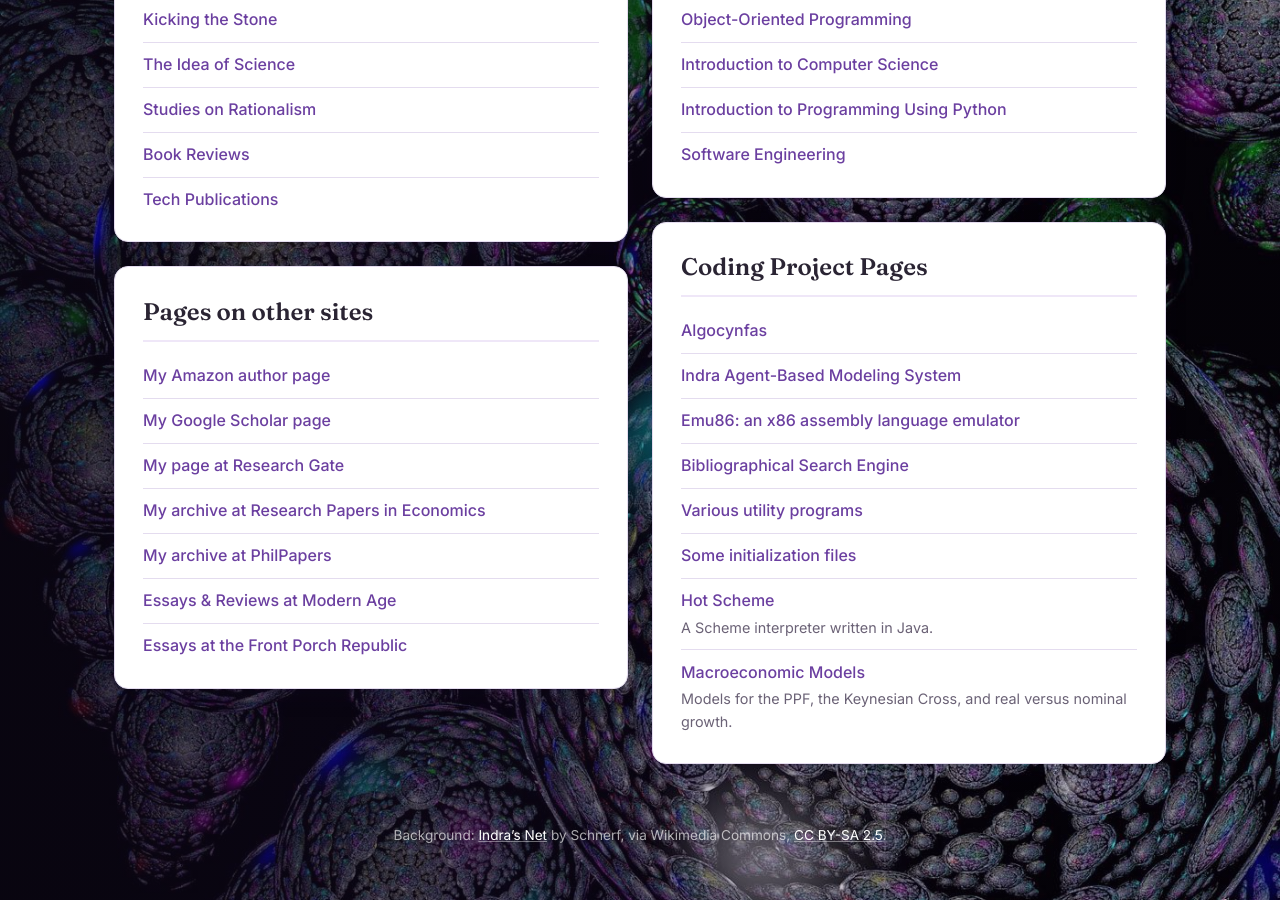
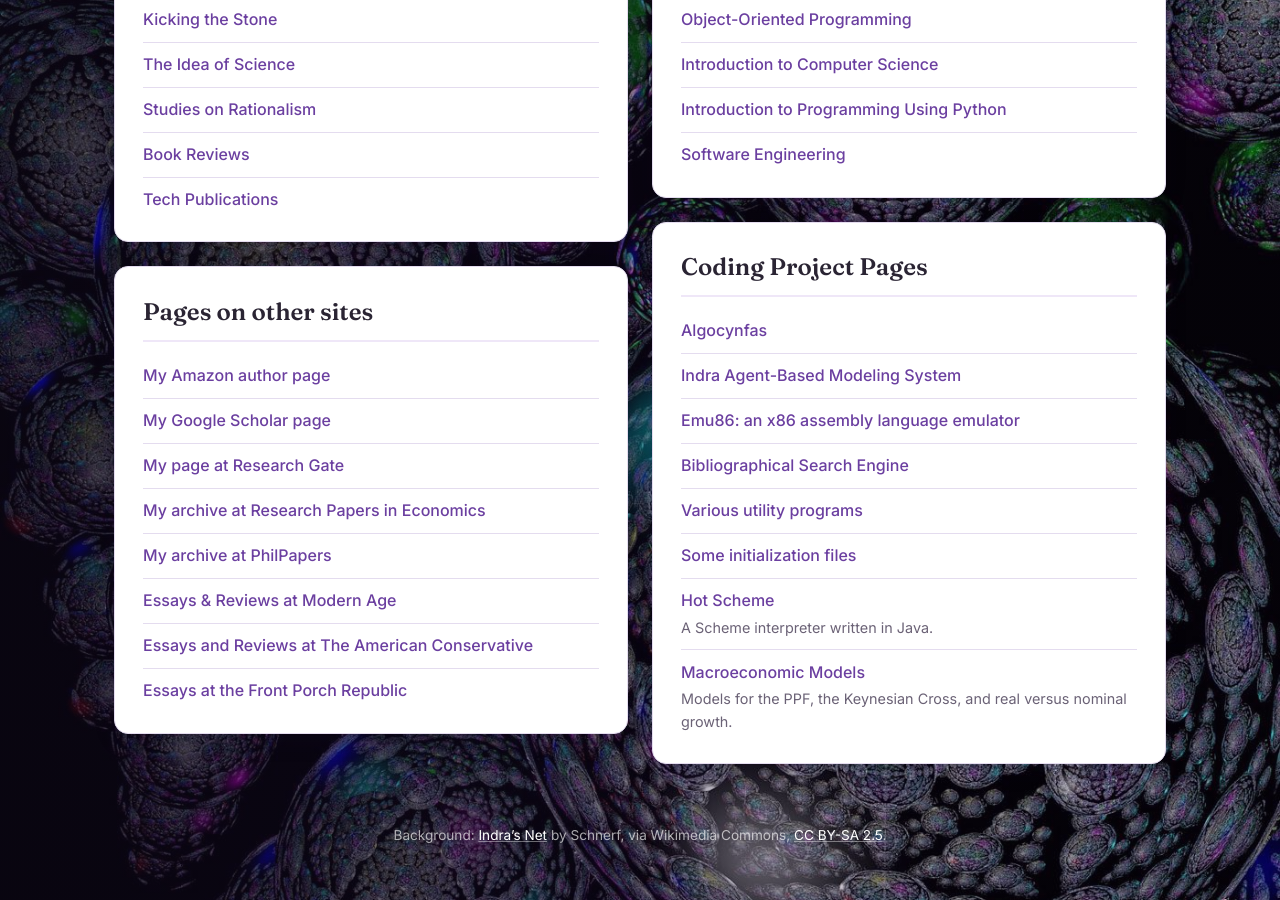
Before and after one commit to gcallah/gcallah.github.io, a Jekyll site: the page index.html, which Jekyll copies as it is, in a window 1280 px wide and 900 px high, scrolled down 936 px. Built offline with Jekyll 4.4.1, drawn with Linux system fonts in a browser that asks for light colours.

Commit message:
Add American Conservative link to Pages on other sites
Co-Authored-By: Claude Opus 5.5 <noreply@anthropic.com>

```diff
--- a/index.html
+++ b/index.html
@@ -78,6 +78,7 @@
                         <li><a href="https://ideas.repec.org/cgi-bin/htsearch?form=extended&wm=wrd&dt=range&ul=&q=Gene+Callahan&cmd=Search%21&wf=000F&s=R&db=&de=">My archive at Research Papers in Economics</a></li>
                         <li><a href="http://philpapers.org/s/Gene%20Callahan">My archive at PhilPapers</a></li>
                         <li><a href="https://modernagejournal.com/?s=Gene+Callahan">Essays &amp; Reviews at Modern Age</a></li>
+                        <li><a href="https://www.theamericanconservative.com/author/gene-callahan/">Essays and Reviews at The American Conservative</a></li>
                         <li><a href="https://www.frontporchrepublic.com/contributor/gene-callahan/">Essays at the Front Porch Republic</a></li>
                     </ul>
                 </section>
```
